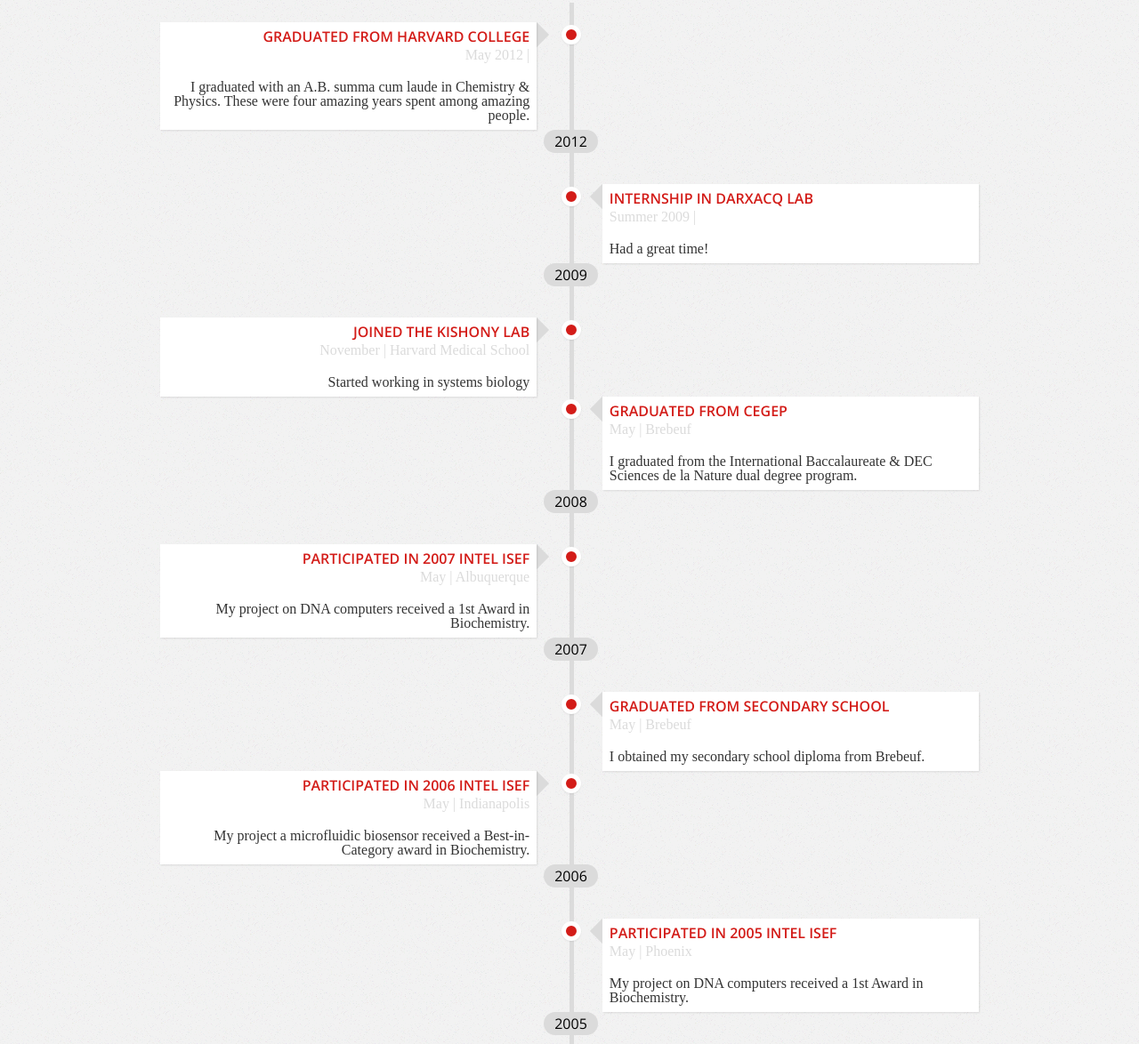
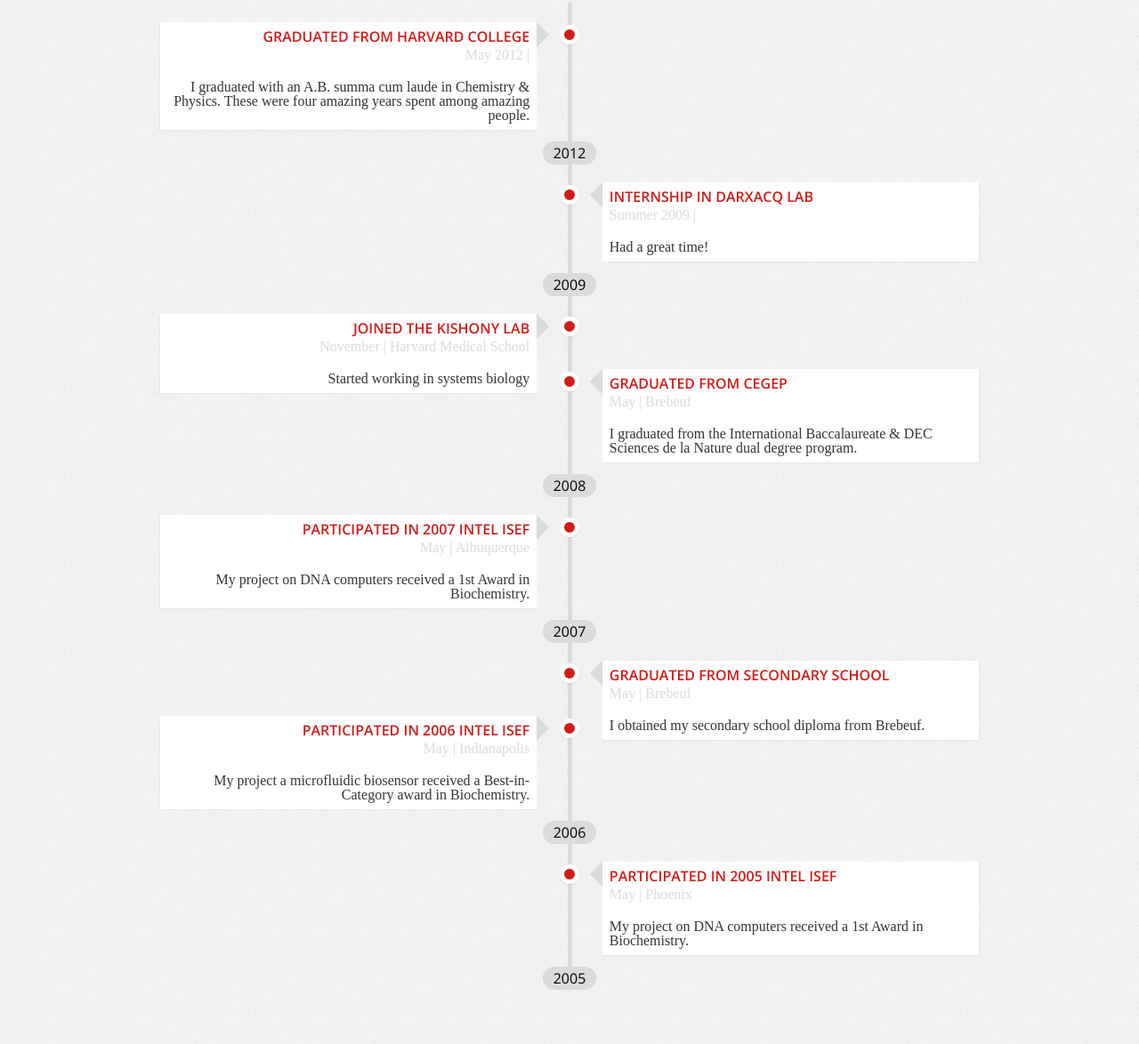
Before and after one commit to adrianveres/adrianveres.github.io, a Jekyll site: the page built from index.html, in a window 1280 px wide. Shown: the whole page at 89% size. Built offline with Jekyll 4.4.1, drawn with Linux system fonts in a browser that asks for light colours; nearby versions of some CDN libraries; some web fonts are replaced.

Commit message:
centering is possible

```diff
--- a/css/base.css
+++ b/css/base.css
@@ -10,70 +10,69 @@
   margin: 0 auto;
   width: 90%;
   max-width: 920px;
+}
+
+/* line 16, /Users/averes/Projects/Homepage/adrianveres.github.io/css/base.sass */
+section.timeline {
+  text-align: center;
+  margin-left: -1px;
   background: linear-gradient(90deg, #dbdbdb 5px, rgba(0, 0, 0, 0) 2px);
   background-position: 100% 0%;
   background-repeat: repeat-y;
-  background-size: 50%;
-  text-align: center;
+  background-size: 50.2%;
 }
 
-/* line 20, /Users/averes/Projects/Homepage/adrianveres.github.io/css/base.sass */
-span.year {
+/* line 24, /Users/averes/Projects/Homepage/adrianveres.github.io/css/base.sass */
+ul.timeline {
+  margin-left: 1px;
+  position: relative;
+}
+/* line 28, /Users/averes/Projects/Homepage/adrianveres.github.io/css/base.sass */
+ul.timeline span.year {
   background-color: #dbdbdb;
   display: inline-block;
-  margin: 25px auto 10px 3px;
+  margin: 65px auto -5px auto;
   padding: 5px 12px 5px;
   text-align: center;
   border-radius: 30px;
 }
-
-/* line 28, /Users/averes/Projects/Homepage/adrianveres.github.io/css/base.sass */
-li.event {
+/* line 36, /Users/averes/Projects/Homepage/adrianveres.github.io/css/base.sass */
+ul.timeline li.event {
+  background-color: white;
   position: relative;
   width: 46%;
-  background-color: white;
   text-align: right;
-  margin-bottom: -25px;
+  margin-bottom: -52px;
   font-family: "Gentium Basic", serif;
-  box-shadow: 1px 1px 2px rgba(0, 0, 0, 0.1);
+  box-shadow: -1px 1px 2px rgba(0, 0, 0, 0.05);
   color: #333333;
 }
-/* line 38, /Users/averes/Projects/Homepage/adrianveres.github.io/css/base.sass */
-li.event .wrapper {
+/* line 46, /Users/averes/Projects/Homepage/adrianveres.github.io/css/base.sass */
+ul.timeline li.event:nth-of-type(even) {
+  box-shadow: 1px 1px 2px rgba(0, 0, 0, 0.05);
+  margin-left: 54%;
+  text-align: left;
+}
+/* line 51, /Users/averes/Projects/Homepage/adrianveres.github.io/css/base.sass */
+ul.timeline li.event .wrapper {
   padding: 8px;
 }
-/* line 41, /Users/averes/Projects/Homepage/adrianveres.github.io/css/base.sass */
-li.event span.title {
+/* line 54, /Users/averes/Projects/Homepage/adrianveres.github.io/css/base.sass */
+ul.timeline li.event .wrapper span.title {
   font-family: "Open Sans", sans-serif;
   font-weight: 600;
   display: block;
   text-transform: uppercase;
   color: #d31c18;
 }
-/* line 48, /Users/averes/Projects/Homepage/adrianveres.github.io/css/base.sass */
-li.event span.details {
+/* line 61, /Users/averes/Projects/Homepage/adrianveres.github.io/css/base.sass */
+ul.timeline li.event .wrapper span.details {
   display: block;
   margin: 5px 0 20px 0;
   color: #dbdbdb;
 }
-
-/* line 54, /Users/averes/Projects/Homepage/adrianveres.github.io/css/base.sass */
-.pointer {
-  position: relative;
-  box-shadow: 0 1px 2px rgba(0, 0, 0, 0.07);
-  left: 50%;
-  top: 25px;
-  height: 12px;
-  border: 5px solid white;
-  border-radius: 30px;
-  background: #d31c18;
-  margin: 3px 0 0 -9px;
-  width: 12px;
-  z-index: 3;
-}
-
-/* line 67, /Users/averes/Projects/Homepage/adrianveres.github.io/css/base.sass */
-li.event:nth-of-type(even)::before {
+/* line 66, /Users/averes/Projects/Homepage/adrianveres.github.io/css/base.sass */
+ul.timeline li.event:nth-of-type(even)::before {
   background-color: #dbdbdb;
   content: "\00a0";
   display: block;
@@ -85,9 +84,8 @@
   width: 20px;
   z-index: -1;
 }
-
-/* line 79, /Users/averes/Projects/Homepage/adrianveres.github.io/css/base.sass */
-li.event:nth-of-type(odd)::before {
+/* line 78, /Users/averes/Projects/Homepage/adrianveres.github.io/css/base.sass */
+ul.timeline li.event:nth-of-type(odd)::before {
   background-color: #dbdbdb;
   content: "\00a0";
   display: block;
@@ -99,9 +97,17 @@
   width: 20px;
   z-index: -1;
 }
-
 /* line 91, /Users/averes/Projects/Homepage/adrianveres.github.io/css/base.sass */
-li.event:nth-of-type(even) {
-  margin-left: 54%;
-  text-align: left;
+ul.timeline .pointer {
+  position: relative;
+  box-shadow: 0 1px 2px rgba(0, 0, 0, 0.07);
+  left: 50%;
+  top: 25px;
+  height: 12px;
+  border: 5px solid white;
+  border-radius: 30px;
+  background: #d31c18;
+  margin: 3px 0 0 -11px;
+  width: 12px;
+  z-index: 3;
 }
--- a/index.html
+++ b/index.html
@@ -3,7 +3,8 @@
 title : yo
 tags : [how-to, jekyll]
 ---
-<ul>
+<section class="timeline">
+  <ul class="timeline">
     {% for year in site.data.timeline %}
       {% for event in year.events %}
         <div class="pointer"></div>
@@ -18,3 +19,4 @@
       <span class="year">{{ year.year }}</span>
     {% endfor %}
   </ul>
+</section>
```
Also changed, not shown: css/base.sass (+78 -69 lines). Lines whose indentation alone changed are shown as unchanged.
